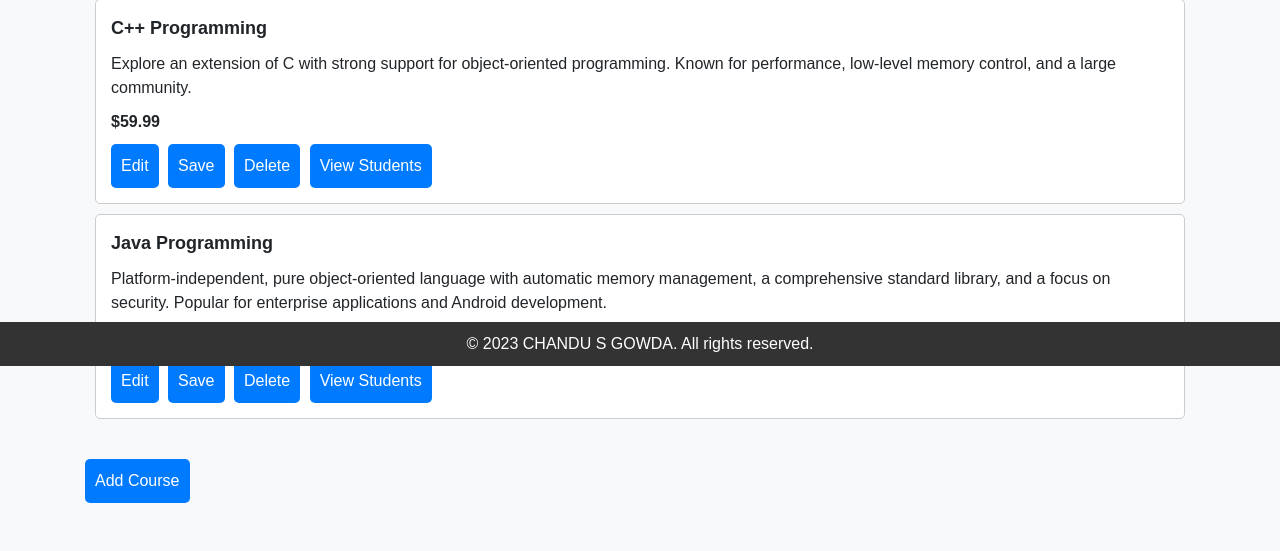
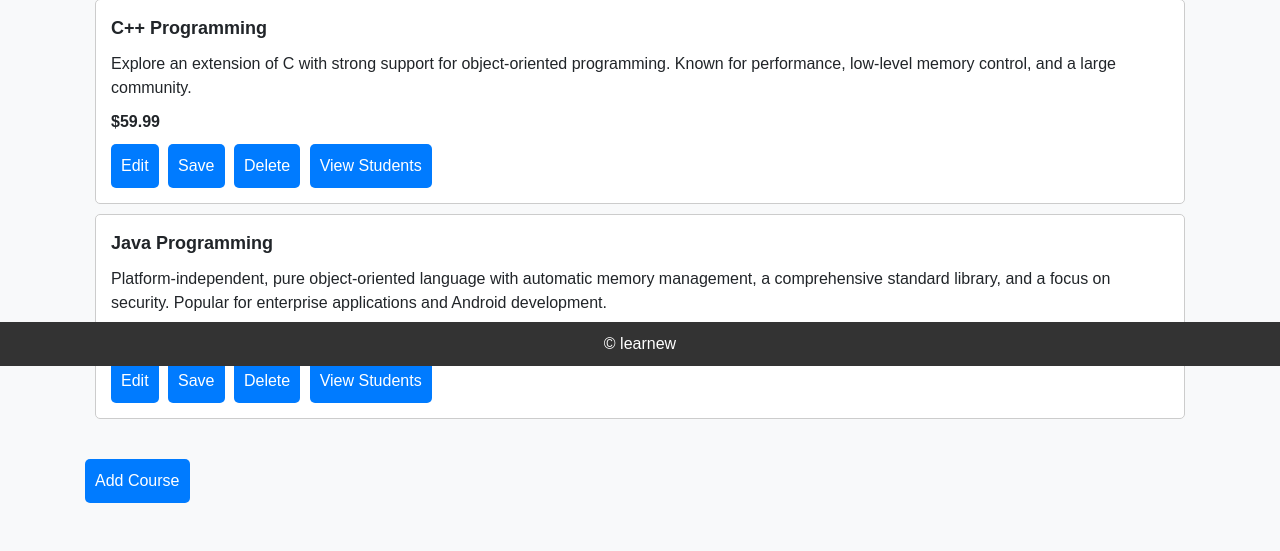
Before and after one commit to Ahmad1126/onlineplatform, a Flask app: page /teacher_dashboard in a window 1280 px wide. Shown: the part 434-985 px from the top of the page. Run offline with Flask 3, Linux system fonts and the light colour scheme; some libraries are stand-ins or nearby versions.

Commit message:
Update teacher_dashboard.html

```diff
--- a/templates/teacher_dashboard.html
+++ b/templates/teacher_dashboard.html
@@ -244,7 +244,7 @@
     </br>
 
     <div class="footer">
-        &copy; 2023 CHANDU S GOWDA. All rights reserved.
+        &copy; learnew
     </div>
 
     <script src="https://code.jquery.com/jquery-3.2.1.slim.min.js"></script>
```
